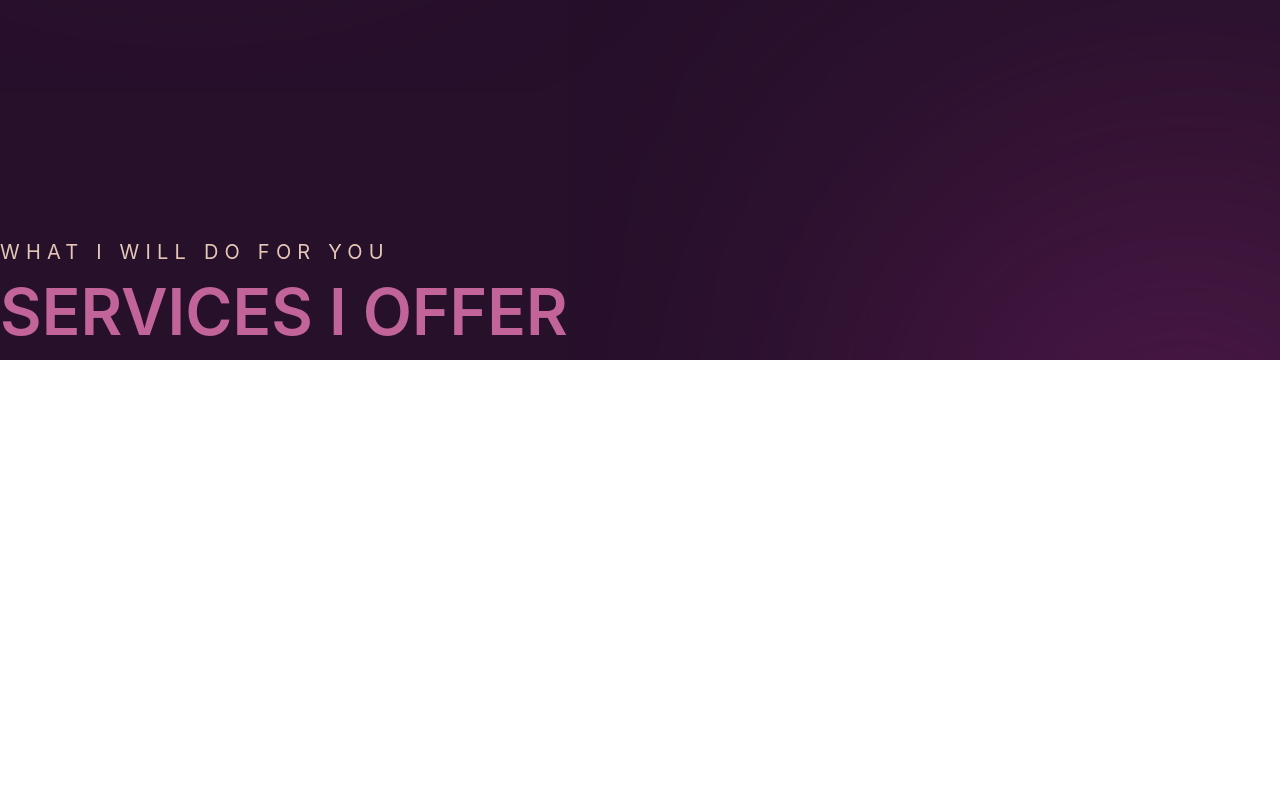
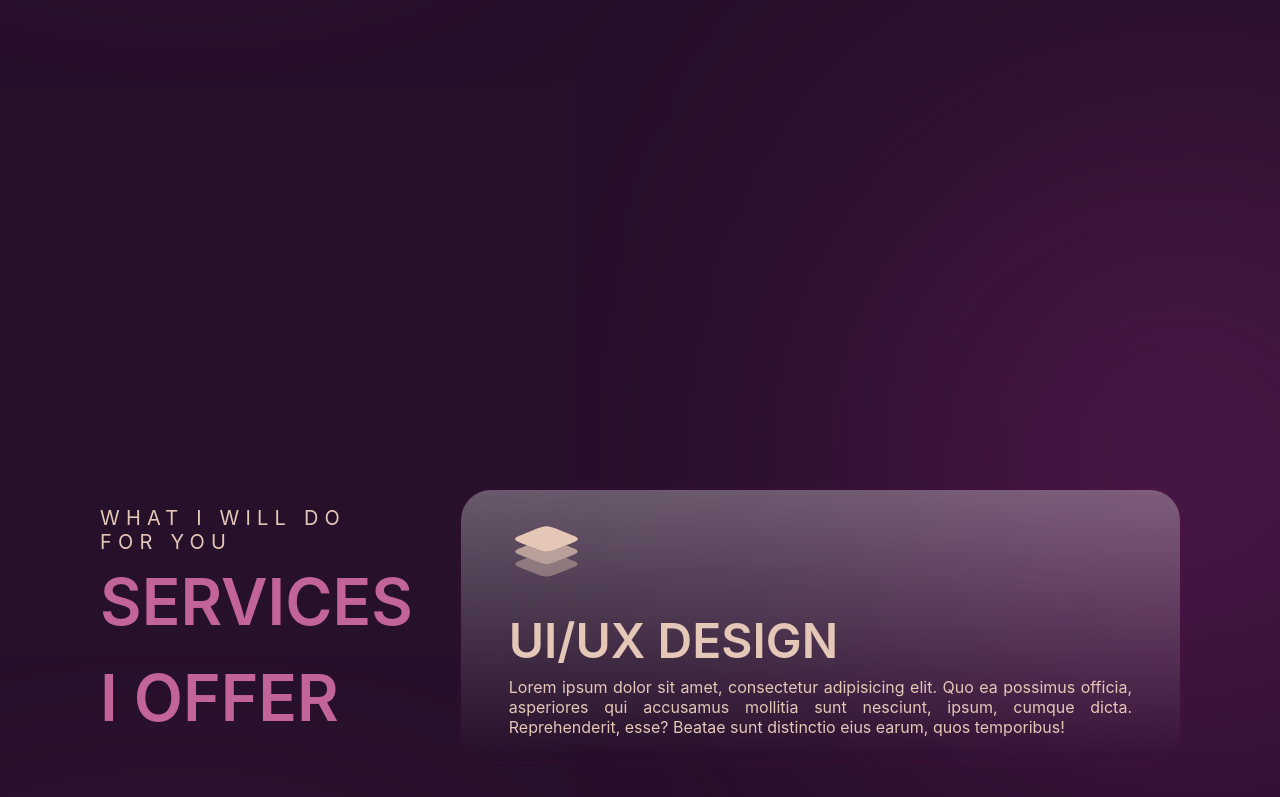
Before and after one commit to maryhime/portfolio, a React (Vite) app: page / in a window 1280 px wide. Shown: the part 2724-3521 px from the top of the page. Before the commit the page ends 3084 px from the top, so only its background shows below. Built offline with nearby package versions, Linux system fonts and the light colour scheme.

Commit message:
#6 added card component

```diff
--- /dev/null
+++ b/src/components/generic/CardComponent.jsx
@@ -0,0 +1,27 @@
+import React from 'react'
+import { ICONS } from '../../utils/icons'
+
+const CardComponent = ({ heading, text }) => {
+  return (
+    <div className="bg-gradient-to-b from-[#ffffff4f] to-[#fff0] backdrop-blur-[50px] font-inter text-text-color px-48 py-24 rounded-card outline outline-[#be0c890a]">
+      {ICONS.map((value, index) =>
+        <div className="flex flex-col gap-16 justify-center w-full" key={index}>
+          <img className='w-[75px] h-[75px]' src={value.layers} alt="" />
+          <div className=" font-inter text-text-color">
+            <h3 className='uppercase text-phone-h3 tablet:text-tablet-h3 laptop:text-h3'>
+              {heading}
+            </h3>
+            <p className=" text-text-color text-phone-body break-after-all laptop:w-full tablet tablet:text-justify">
+              {text}
+            </p>
+          </div>
+        </div>
+
+
+      )}
+    </div>
+
+  )
+}
+
+export default CardComponent
--- a/src/pages/ServicesPage.jsx
+++ b/src/pages/ServicesPage.jsx
@@ -1,10 +1,14 @@
 import React from 'react'
 import HeadingsComponent from '../components/generic/HeadingsComponent'
+import CardComponent from '../components/generic/CardComponent'
 
 const ServicesPage = () => {
   return (
-    <div className="">
+    <div className="flex flex-col tablet:flex-row gap-48 px-24 py-100 phone-lg:px-64 tablet:px-100 laptop:px-100 items-center laptop:py-[250px] font-inter">
       <HeadingsComponent subheading={'what i will do for you'} heading={'services i offer'} />
+
+      <CardComponent heading={'UI/UX Design'} text={' Lorem ipsum dolor sit amet, consectetur adipisicing elit. Quo ea possimus officia, asperiores qui accusamus mollitia sunt nesciunt, ipsum, cumque dicta. Reprehenderit, esse? Beatae sunt distinctio eius earum, quos temporibus!'} />
+
 
     </div>
   )
```
